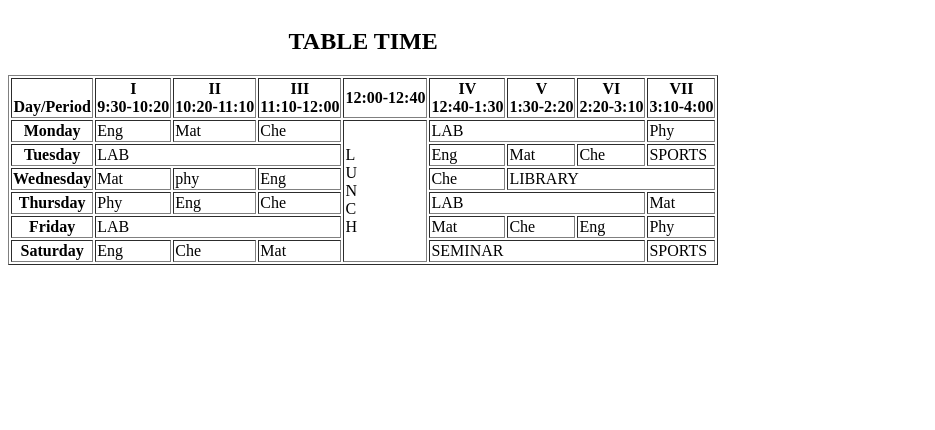
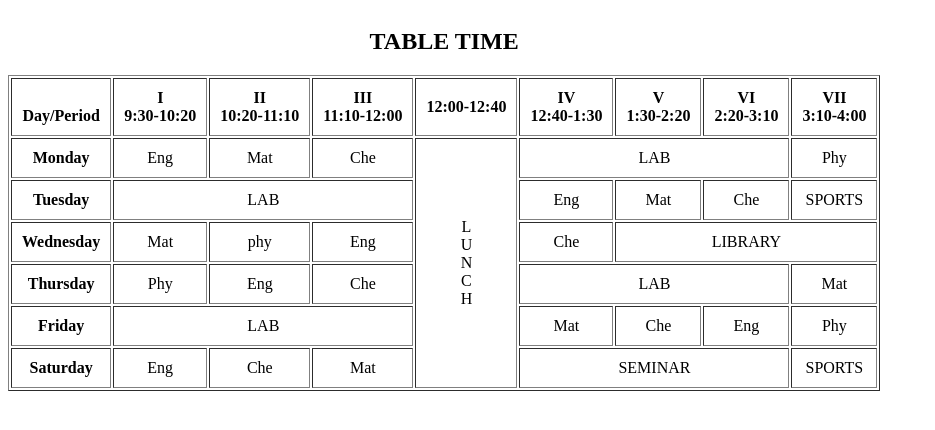
Before and after one commit to DaryaPug/homework4, a plain HTML site: page index.html in a window 1280 px wide. Shown: the whole page, without its empty margins (0-935 px from the left). Drawn offline with Linux system fonts and the light colour scheme.

Commit message:
add style to td,th

```diff
--- a/index.html
+++ b/index.html
@@ -4,6 +4,13 @@
     <meta charset="UTF-8">
     <meta name="viewport" content="width=device-width, initial-scale=1.0">
     <title>Document</title>
+    <style>
+        td,
+        th {
+            text-align: center;
+            padding: 10px;
+        }
+    </style>
     </head>
 <body>
         <table border="1">
```
